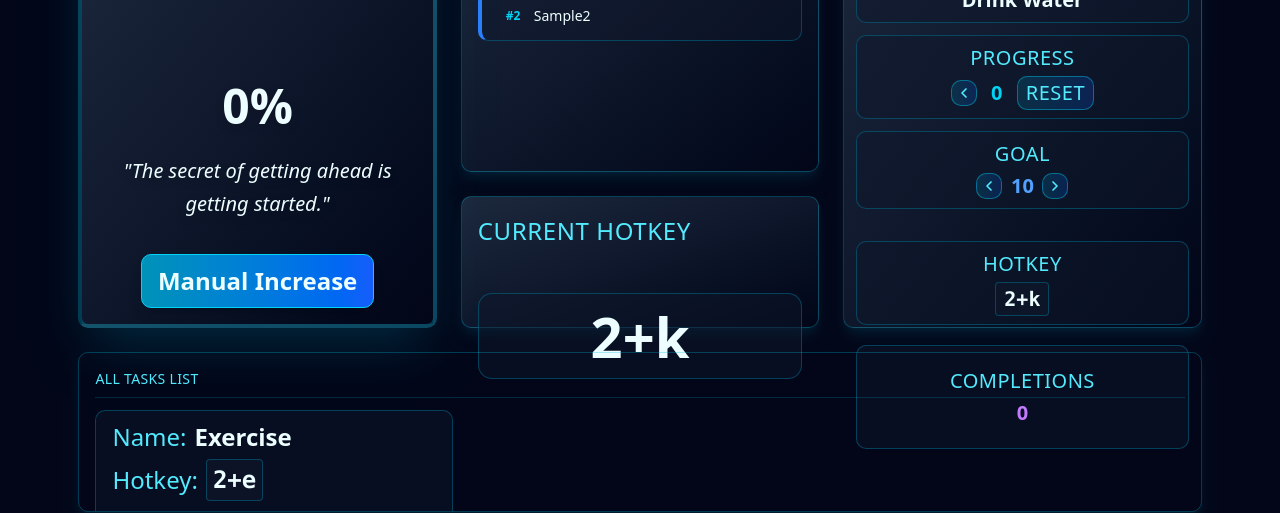
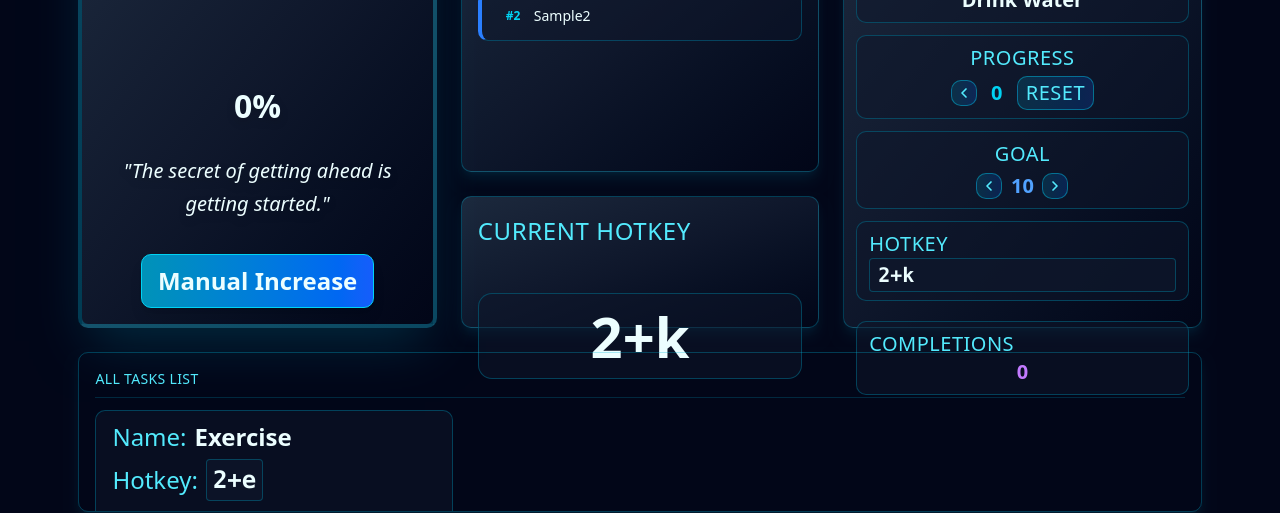
Before and after one commit to computerririn-coder/HabitTracker, a React (Vite) app: page / in a window 1280 px wide. Shown: the part 270-783 px from the top of the page. Built offline with nearby package versions, Linux system fonts and the light colour scheme; no server answers.

Commit message:
Fixing for deployment

```diff
--- a/src/assets/Components/Section/Boxes/Boxes3.tsx
+++ b/src/assets/Components/Section/Boxes/Boxes3.tsx
@@ -26,7 +26,7 @@ const Box3 = React.memo(
       );
     }
     return (
-      <div className="flex flex-col gap-3 h-full p-3 rounded-lg border border-cyan-500/30 shadow-lg shadow-cyan-500/10 bg-linear-to-br from-slate-800 via-slate-900 to-slate-950">
+      <div className="flex flex-col gap-3 h-full p-3 rounded-lg border border-cyan-500/30 shadow-lg shadow-cyan-500/10 bg-linear-to-br from-slate-800 via-slate-900 to-slate-950 bg">
         <div className="flex flex-row items-center gap-2 ">
           <h1 className="pb-1 text-xl text-cyan-300 uppercase tracking-wide border-b border-cyan-500/20 flex-1">
             Configuration
@@ -134,30 +134,32 @@ const Box3 = React.memo(
           </div>
 
           {/*HotKey & Total Completion*/}
-          <div className="flex  flex-col gap-5 mt-5 ">
-            <div className="flex flex-col items-center justify-center px-3 py-4 md:py-3 xl:py-2 rounded-lg border border-cyan-700/50 bg-slate-900/50 ">
-              <span className="mb-1 text-xl text-cyan-300 uppercase tracking-wide ">
+<div className="flex flex-col gap-5 2xl:flex-row">
+            <div className="flex flex-col border border-cyan-700/50 bg-slate-900/50 rounded-lg px-3 py-4 md:py-3 xl:py-2 w-full ">
+              <span className="text-xl text-cyan-300 uppercase tracking-wide">
                 Hotkey
               </span>
-              <span className="px-2 py-0.5 text-xl font-mono font-bold text-cyan-50 rounded border border-cyan-700/50 bg-slate-900/70">
+              <span className="text-xl font-mono font-bold text-cyan-50 rounded border border-cyan-700/50 bg-slate-900/70 px-2 py-0.5">
                 {currentSetting}
               </span>
             </div>
 
             {/*Total Completion */}
             <div
-              className={`flex flex-col items-center justify-center px-3 py-4 md:py-3 xl:py-2 rounded-lg transition-all duration-700 h-26 ${
+              className={`flex flex-col 2xl:flex-row rounded-lg transition-all duration-700 px-3 py-4 md:py-3 xl:py-2 ${
                 totalCompletionColor
                   ? 'border border-blue-400 shadow-2xl shadow-blue-500/80 scale-101 bg-blue-800/50'
                   : 'border border-cyan-700/50 bg-slate-900/50'
               }`}
             >
-              <span className="mb-1 text-xl text-cyan-300 uppercase tracking-wide text-center">
+              <div className='flex flex-col'>
+              <span className="text-xl text-cyan-300 uppercase tracking-wide">
                 Completions
               </span>
-              <span className="text-xl font-bold text-purple-400">
+              <span className="text-xl font-bold text-purple-400 text-center">
                 {completionCount}
               </span>
+            </div>
             </div>
           </div>
         </div>
--- a/src/assets/Components/Section/Boxes/ProgressTracker.tsx
+++ b/src/assets/Components/Section/Boxes/ProgressTracker.tsx
@@ -67,7 +67,7 @@ function ProgressTracker({
 
       {/* Percentage text */}
       <div className="absolute inset-0 flex items-center justify-center pointer-events-none">
-        <span className="font-bold text-cyan-50 drop-shadow-lg text-[2em] xl:text-[3em]">
+        <span className="font-bold text-cyan-50 drop-shadow-lg text-[2em] xl:text-[2.0em] 2xl:mb-10">
           {percentage}%
         </span>
       </div>
```
